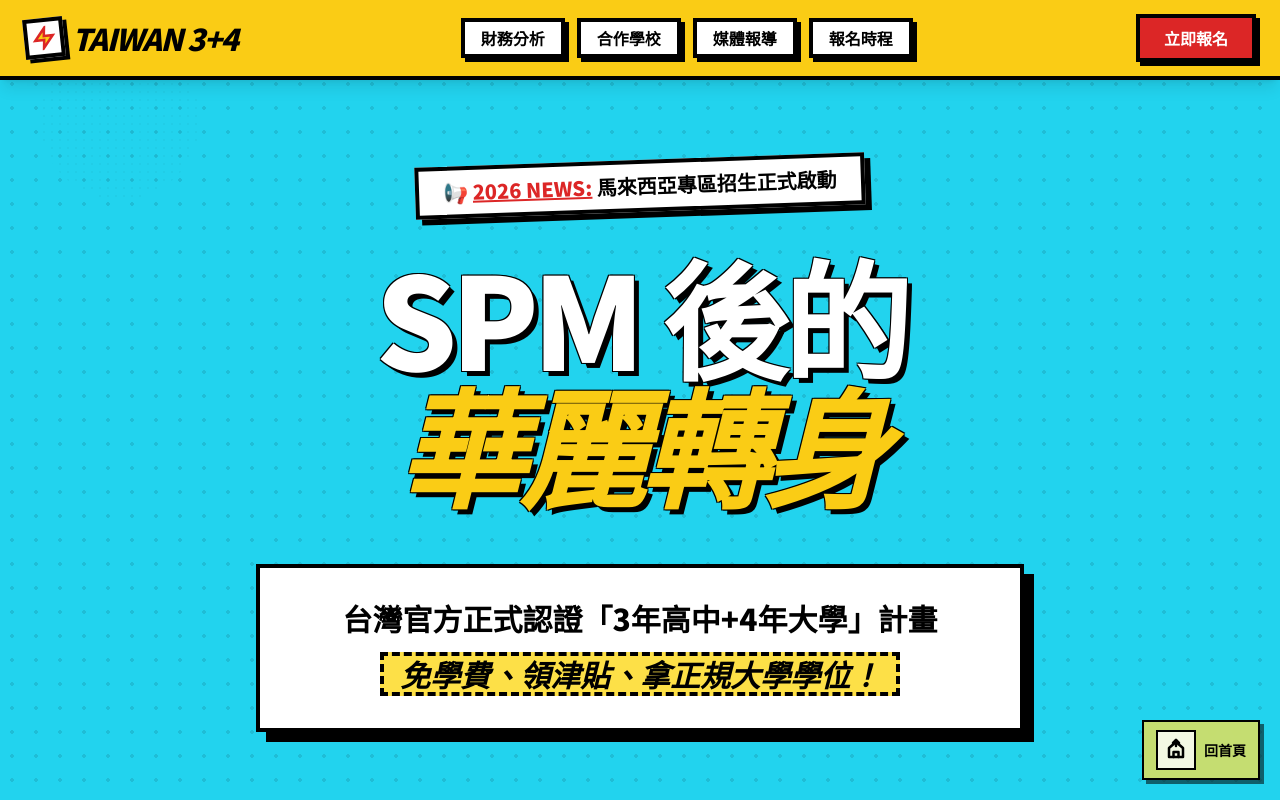
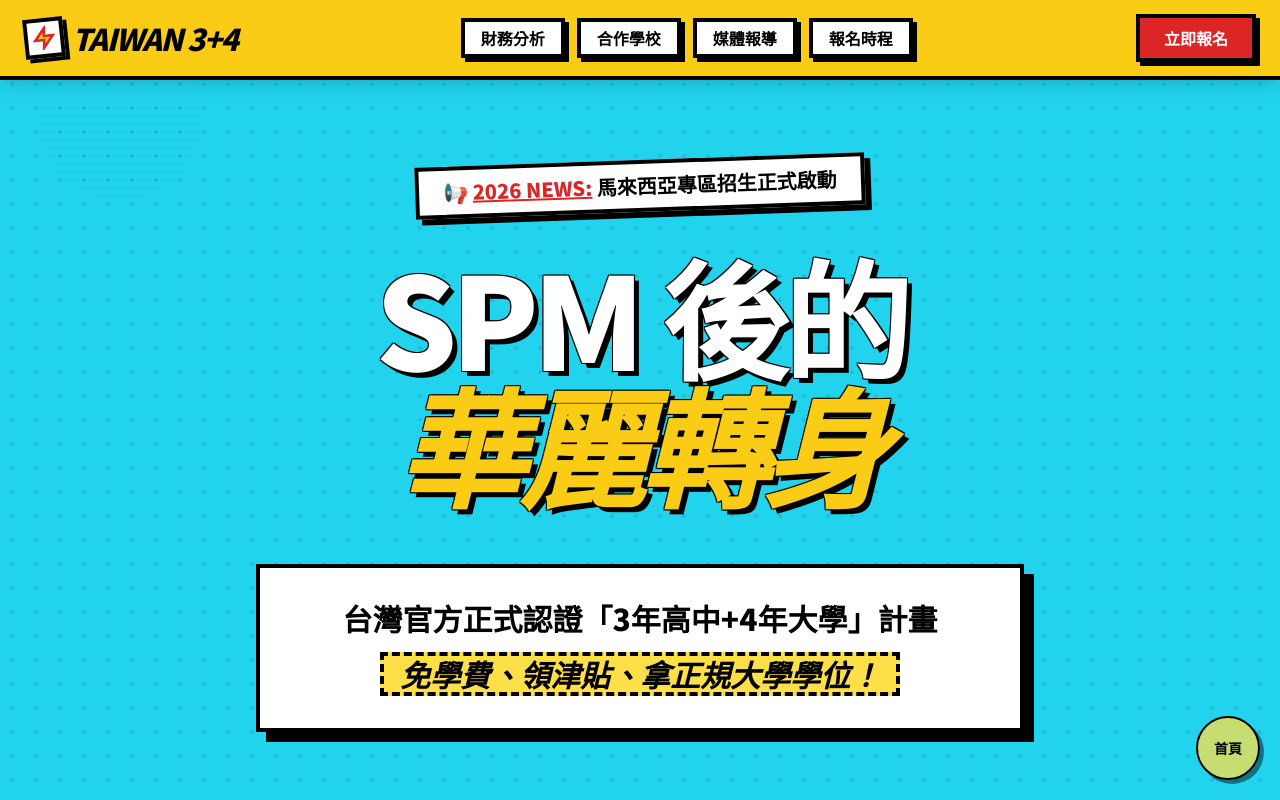
Before and after one commit to isaac0194/taiwan-3plus4-landing, a React (Vite) app: page / in a window 1280 px wide. Shown: the top 800 px of the page. Built offline with nearby package versions, Linux system fonts and the light colour scheme.

Commit message:
Make floating home button circular

```diff
--- a/src/App.jsx
+++ b/src/App.jsx
@@ -3,7 +3,6 @@ import Navbar from './components/Navbar';
 import HeroSection from './components/HeroSection';
 import FeaturesSection from './components/FeaturesSection';
 import Footer from './components/Footer';
-import { IconHomeTop } from './components/shared';
 
 // Lazy load 非首屏元件，減少初始 bundle 大小
 const FinanceSection = lazy(() => import('./components/FinanceSection'));
@@ -79,13 +78,10 @@ export default function App() {
 
       <a
         href="#"
-        className="fixed bottom-5 right-5 z-[120] bg-yellow-300/75 backdrop-blur-sm text-black border-2 border-black px-3 py-2 shadow-[4px_4px_0px_0px_rgba(0,0,0,0.55)] hover:-translate-y-1 hover:bg-yellow-300/90 transition-all focus:outline-none focus:ring-4 focus:ring-black flex items-center gap-2"
+        className="fixed bottom-5 right-5 z-[120] h-16 w-16 rounded-full bg-yellow-300/75 backdrop-blur-sm text-black border-2 border-black shadow-[4px_4px_0px_0px_rgba(0,0,0,0.45)] hover:-translate-y-1 hover:bg-yellow-300/90 transition-all focus:outline-none focus:ring-4 focus:ring-black flex items-center justify-center"
         aria-label="回首頁"
       >
-        <span className="bg-white/80 border-2 border-black p-1.5">
-          <IconHomeTop />
-        </span>
-        <span className="font-black text-sm uppercase leading-none">回首頁</span>
+        <span className="font-black text-sm leading-none">首頁</span>
       </a>
     </div>
   );
```
